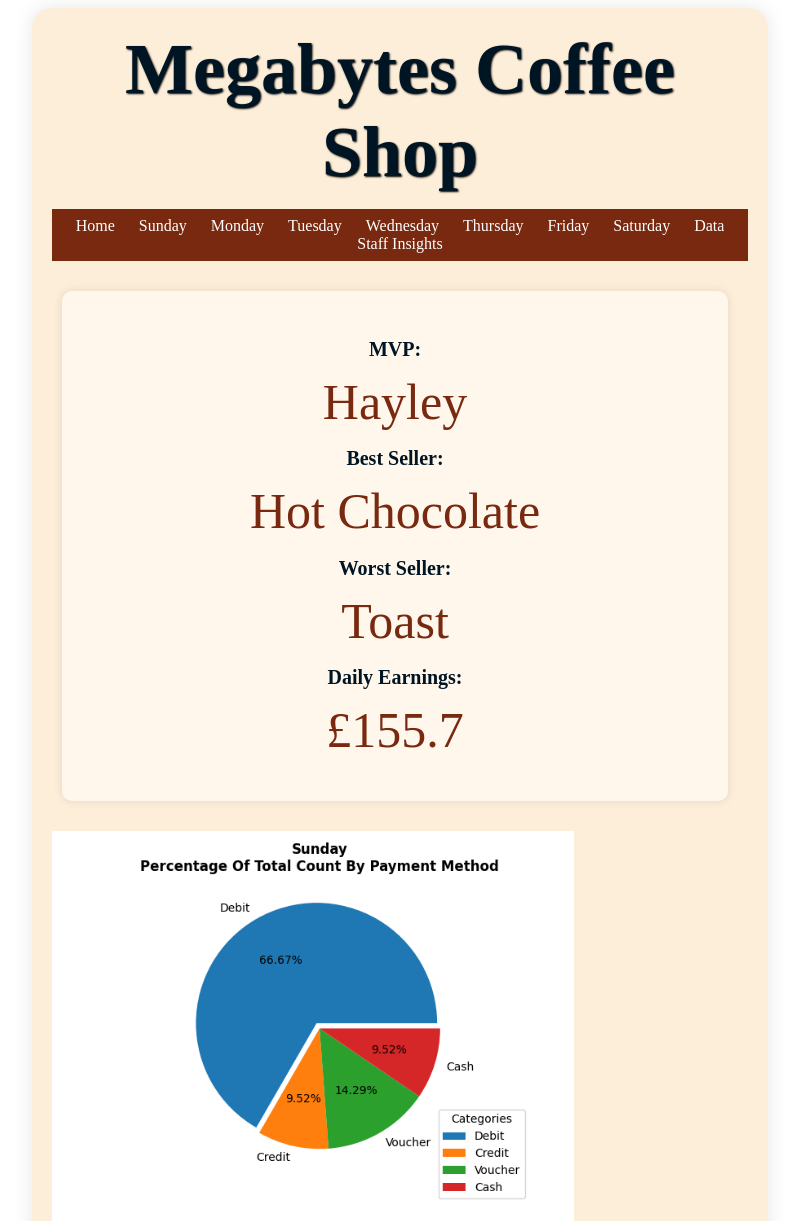
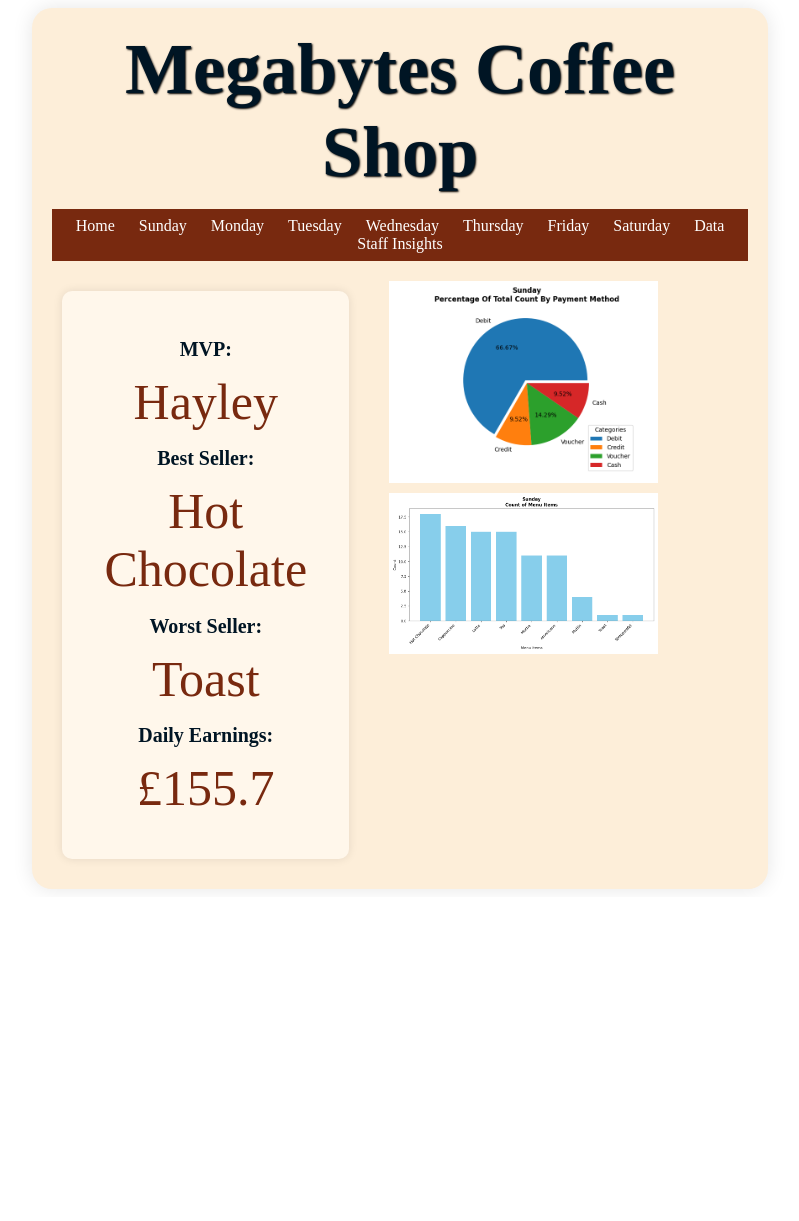
Before and after one commit to casant3/Flask-web-dashboard-application, a Flask app: page /page2 in a window 1280 px wide. Shown: the top 1221 px of the page, without its empty margins (240-1039 px from the left). After the commit the page ends 889 px from the top, so only its background shows below. Run offline with Flask 3, Linux system fonts and the light colour scheme.

Commit message:
changed day flex box to not change the layout of the page to suit the size of the text

```diff
--- a/website/static/style.css
+++ b/website/static/style.css
@@ -191,7 +191,7 @@ input[type="number"] {
 }
 
 .smaller-text .segment p {
-    font-size: 12px;
+    font-size: 20px;
     margin-bottom: 5px;
 }
 
@@ -202,3 +202,7 @@ input[type="number"] {
 .expand_text {
     font-size: 1.5rem;
 }
+
+.day-dashboard {
+    flex-wrap: nowrap;
+}
--- a/website/templates/page10.html
+++ b/website/templates/page10.html
@@ -3,7 +3,7 @@
 {% block content %}
 
 <details>
-    <summary>
+    <summary class="expand_text">
         Expand to Input Data
     </summary>
     <form action="/add2" method="post">
--- a/website/templates/page2.html
+++ b/website/templates/page2.html
@@ -3,7 +3,7 @@
 {% block content %}
 
 
-<section class="dashboard">
+<section class="dashboard day-dashboard">
     <div class="data-segment">
         {% for data in data %}
             {% if data.day == 'Sunday' %}
--- a/website/templates/page3.html
+++ b/website/templates/page3.html
@@ -1,7 +1,7 @@
 {% extends 'base.html' %}
 
 {% block content %}
-<section class="dashboard">
+<section class="dashboard day-dashboard">
     <div class="data-segment">
         {% for item in data %}
             {% if item.day == 'Monday' %}
--- a/website/templates/page4.html
+++ b/website/templates/page4.html
@@ -1,7 +1,7 @@
 {% extends 'base.html' %}
 
 {% block content %}
-<section class="dashboard">
+<section class="dashboard day-dashboard">
     <div class="data-segment">
         {% for item in data %}
             {% if item.day == 'Tuesday' %}
--- a/website/templates/page5.html
+++ b/website/templates/page5.html
@@ -1,7 +1,7 @@
 {% extends 'base.html' %}
 
 {% block content %}
-<section class="dashboard">
+<section class="dashboard day-dashboard">
     <div class="data-segment">
         {% for item in data %}
             {% if item.day == 'Wednesday' %}
--- a/website/templates/page6.html
+++ b/website/templates/page6.html
@@ -1,7 +1,7 @@
 {% extends 'base.html' %}
 
 {% block content %}
-<section class="dashboard">
+<section class="dashboard day-dashboard">
     <div class="data-segment">
         {% for item in data %}
             {% if item.day == 'Thursday' %}
--- a/website/templates/page7.html
+++ b/website/templates/page7.html
@@ -1,7 +1,7 @@
 {% extends 'base.html' %}
 
 {% block content %}
-<section class="dashboard">
+<section class="dashboard day-dashboard">
     <div class="data-segment">
         {% for item in data %}
             {% if item.day == 'Friday' %}
--- a/website/templates/page8.html
+++ b/website/templates/page8.html
@@ -1,7 +1,7 @@
 {% extends 'base.html' %}
 
 {% block content %}
-<section class="dashboard">
+<section class="dashboard day-dashboard">
     <div class="data-segment">
         {% for item in data %}
             {% if item.day == 'Saturday' %}
```
